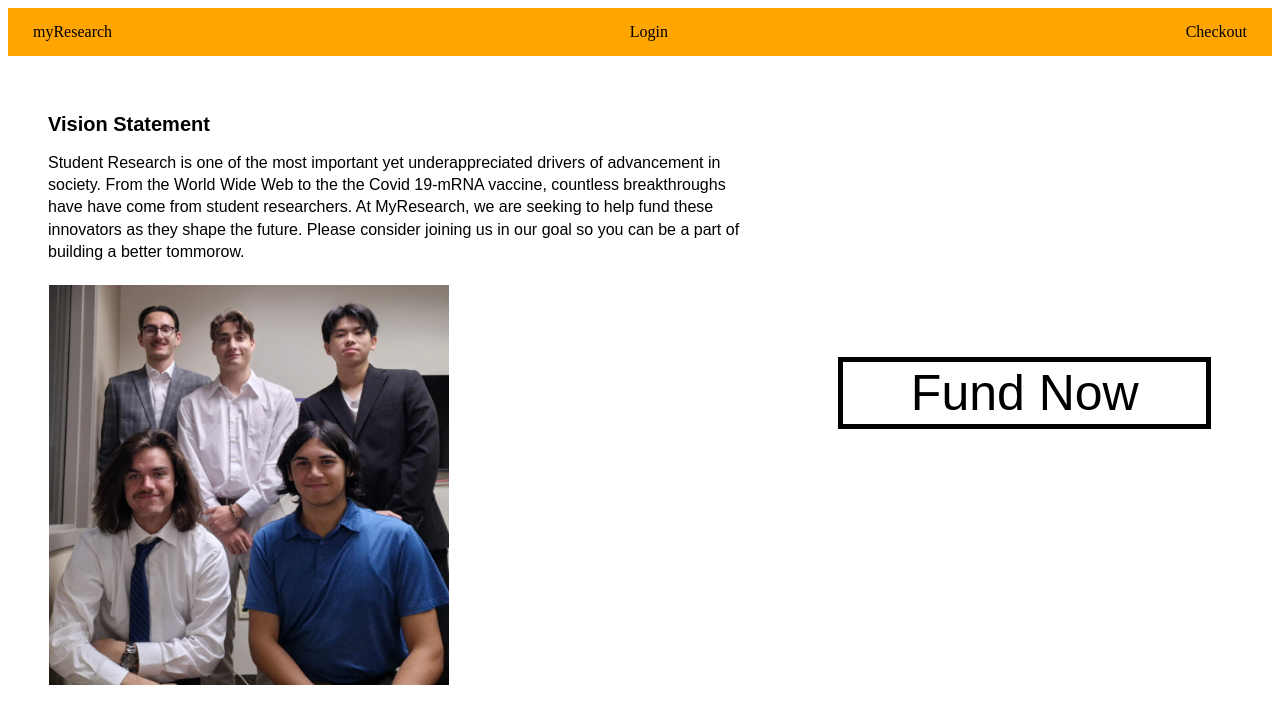
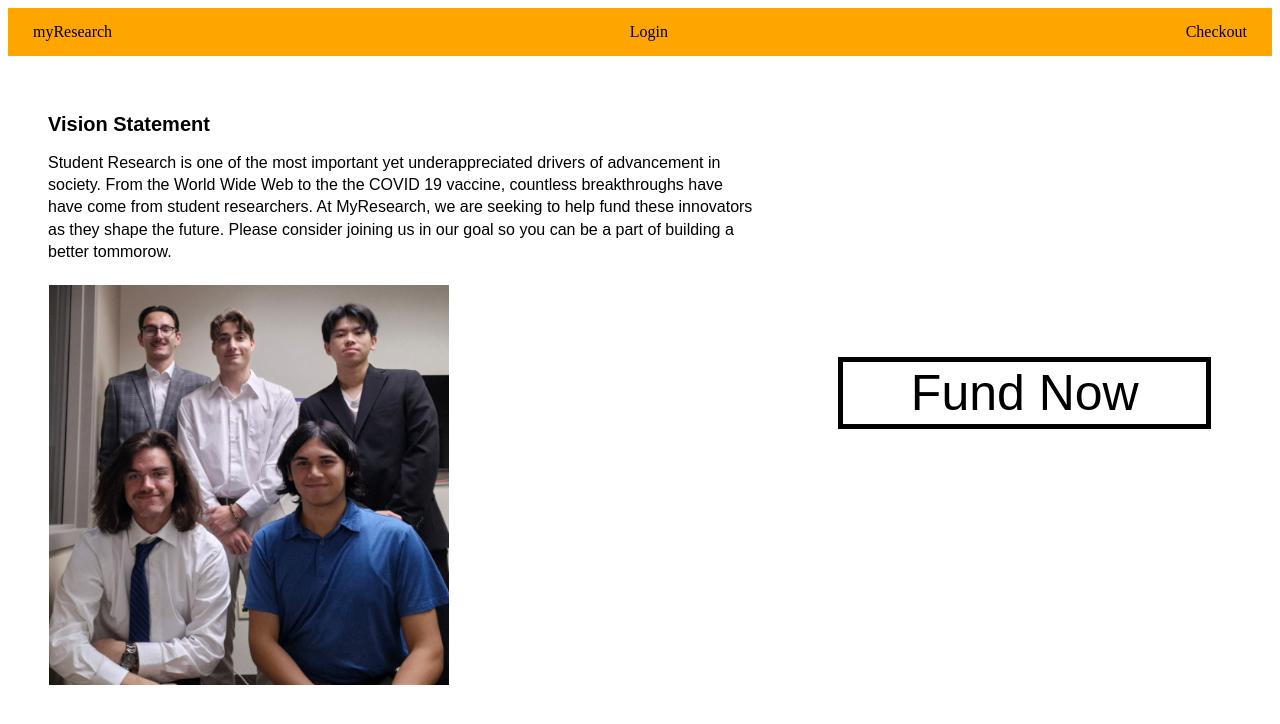
Before and after one commit to DaVinci523/SWEN261_Proj, an Angular app in the folder ufund-ui/: page /app-homepage in a window 1280 px wide. Shown: the top 724 px of the page. Built offline with nearby package versions, Linux system fonts and the light colour scheme.

Commit message:
Made a small change to the vision statement

```diff
--- a/ufund-ui/src/app/home-page/home-page.html
+++ b/ufund-ui/src/app/home-page/home-page.html
@@ -7,7 +7,7 @@
         <section class="left-section">
             <h2>Vision Statement</h2>
             <p>
-                Student Research is one of the most important yet underappreciated drivers of advancement in society. From the World Wide Web to the the Covid 19-mRNA vaccine, countless breakthroughs have
+                Student Research is one of the most important yet underappreciated drivers of advancement in society. From the World Wide Web to the the COVID 19 vaccine, countless breakthroughs have
                 have come from student researchers. At MyResearch, we are seeking to help fund these innovators as they shape the future. Please consider joining
                 us in our goal so you can be a part of building a better tommorow.
             </p>
```
